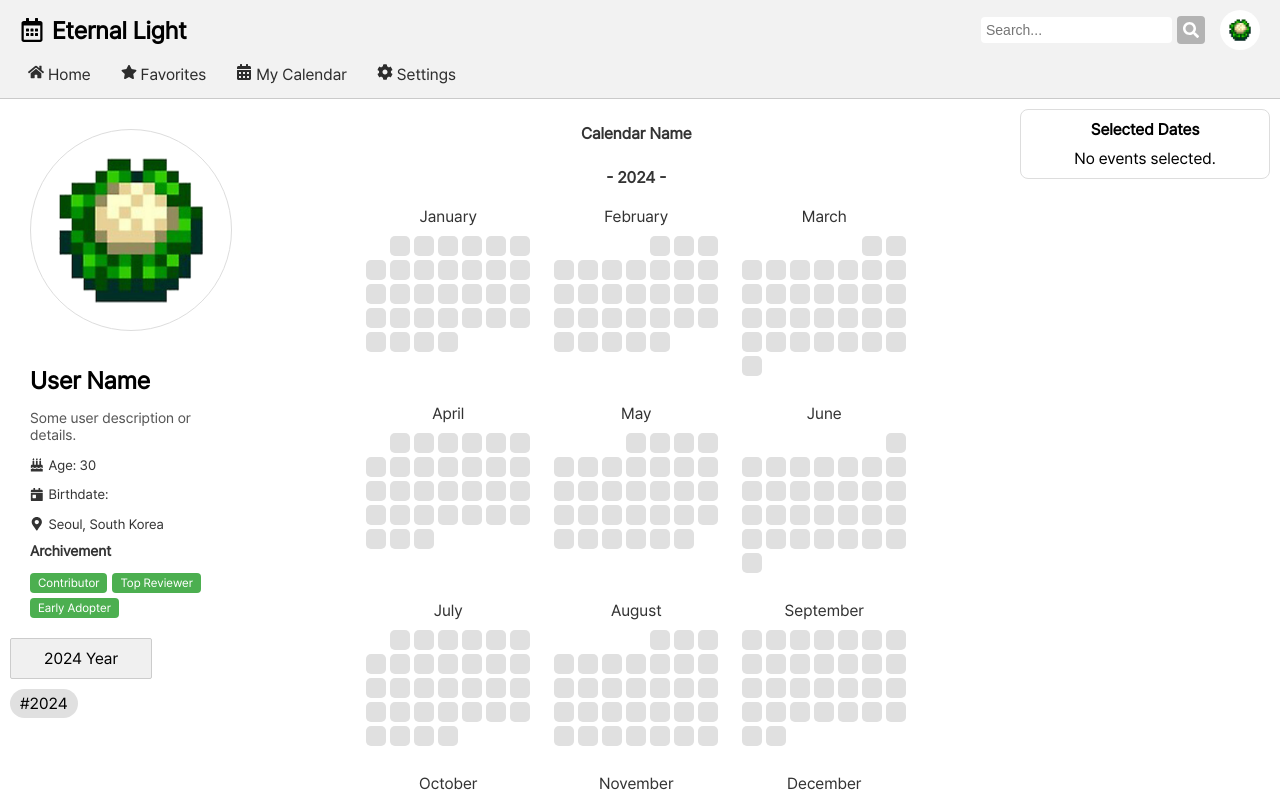
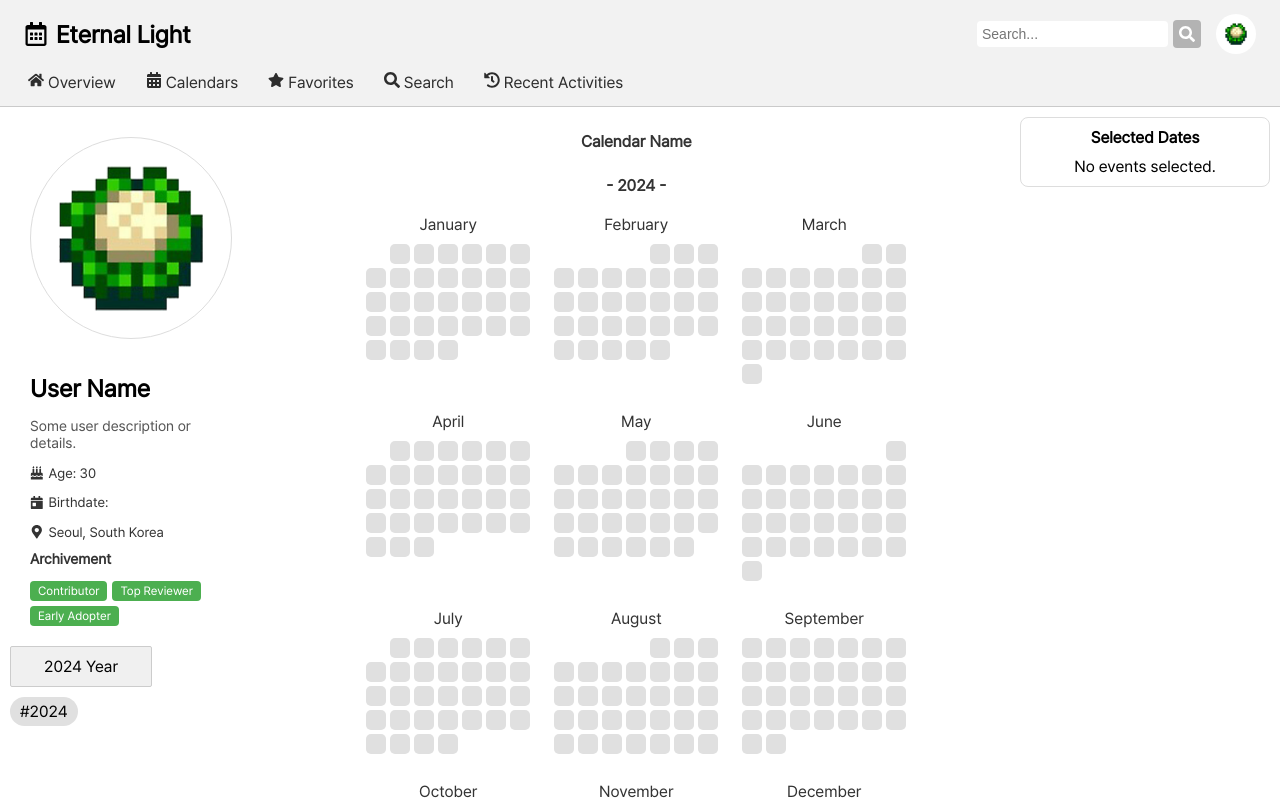
Before and after one commit to Isaac-Seungwon/eternal-light-frontend, a React (Create React App) app: page / in a window 1280 px wide. Shown: the top 800 px of the page. Built offline with nearby package versions, Linux system fonts and the light colour scheme.

Commit message:
feat: add new menu items for enhanced navigation

```diff
--- a/src/components/Header.css
+++ b/src/components/Header.css
@@ -1,21 +1,20 @@
 /* Header.css */
-
 .app-header {
     background-color: #f2f2f2;
     border-bottom: 1px solid #cacaca;
     padding: 10px 20px;
 }
 
-/* First section styles */
 .header-top {
     display: flex;
     justify-content: space-between;
     align-items: center;
     padding-bottom: 10px;
+    margin: 4px 4px 4px 4px;
 }
 
 .header-left {
-    display: flex; /* Align icon and title horizontally */
+    display: flex;
     align-items: center;
     text-align: left;
 }
@@ -31,7 +30,6 @@
     margin: 0;
 }
 
-/* Remaining styles */
 .header-right {
     display: flex;
     align-items: center;
@@ -54,7 +52,6 @@
     border-radius: 50%;
 }
 
-/* Second section styles */
 .menu {
     text-align: center;
 }
--- a/src/components/Header.jsx
+++ b/src/components/Header.jsx
@@ -1,16 +1,15 @@
-// Header.jsx
 import React from 'react';
 import './Header.css';
 import SearchBar from './SearchBar';
 import userImage from '../assets/image/user.png';
-import { FaHome, FaStar, FaCalendarAlt, FaCog, FaRegCalendarAlt } from 'react-icons/fa';
+import { FaHome, FaStar, FaCalendarAlt, FaCog, FaRegCalendarAlt, FaBell, FaQuestionCircle, FaSearch, FaHistory, FaCalendarCheck, FaComment } from 'react-icons/fa';
 
 const Header = ({ title }) => (
     <header className="app-header">
         {/* First section: Left and Right */}
         <div className="header-top">
             <div className="header-left">
-                <FaRegCalendarAlt className="logo-icon" /> {/* Icon logo next to title */}
+                <FaRegCalendarAlt className="logo-icon" />
                 <h1 className="app-title">{title}</h1>
             </div>
             <div className="header-right">
@@ -24,10 +23,11 @@ const Header = ({ title }) => (
         {/* Second section: Menu */}
         <nav className="menu">
             <ul>
-                <li><a href="#home"><FaHome /> Home</a></li>
+                <li><a href="#home"><FaHome /> Overview</a></li>
+                <li><a href="#calendar"><FaCalendarAlt /> Calendars</a></li>
                 <li><a href="#favorites"><FaStar /> Favorites</a></li>
-                <li><a href="#calendar"><FaCalendarAlt /> My Calendar</a></li>
-                <li><a href="#settings"><FaCog /> Settings</a></li>
+                <li><a href="#search"><FaSearch /> Search</a></li> {/* New Search */}
+                <li><a href="#recent-activities"><FaHistory /> Recent Activities</a></li> {/* New Recent Activities */}
             </ul>
         </nav>
     </header>
```
